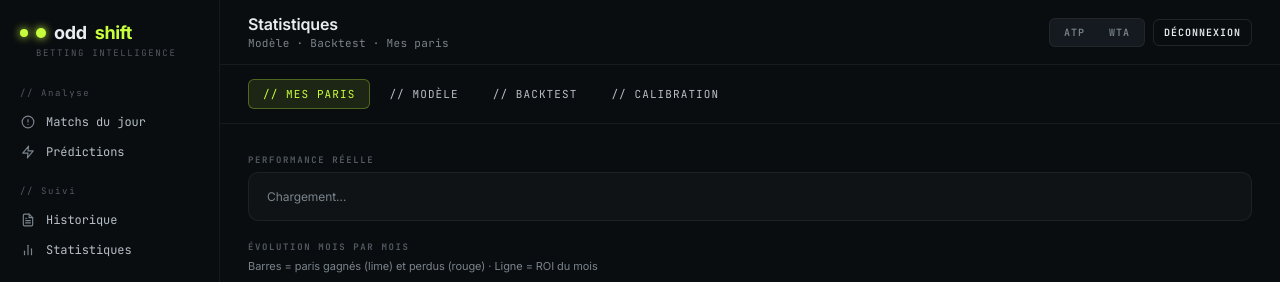
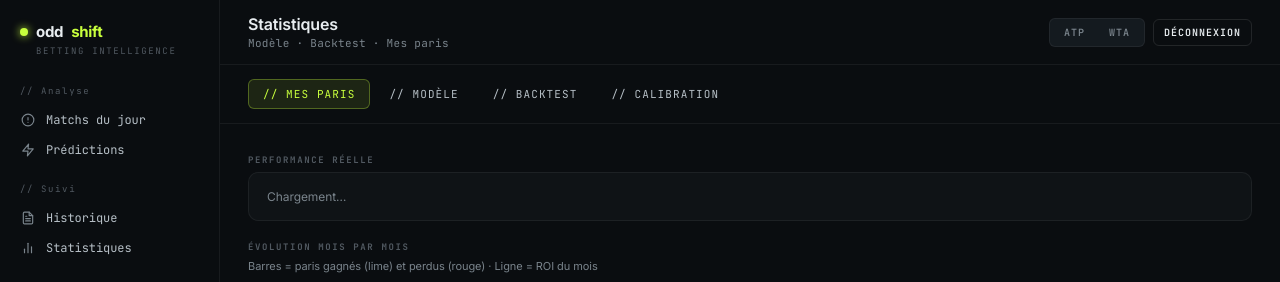
Before and after one commit to SuperBouillou/TennisPredict, a Python web app: template src/webapp/templates/stats.html in a window 1280 px wide. Shown: the top 282 px of the page. Run offline with Jinja, Linux system fonts and the light colour scheme; the template is opened without the code that fills it, so the values that code supplies are empty; some libraries are stand-ins or nearby versions; some web fonts are replaced.

Commit message:
Fix double dot in sidebar, add favicon
- base.html: remove redundant inline dot span (CSS ::before already adds one),
  fix row font styles, add favicon + apple-touch-icon links
- landing.html: add favicon links
- static/img: add oddshift-favicon.png (lime dot symbol)

Co-Authored-By: Claude Sonnet 4.6 <noreply@anthropic.com>

```diff
--- a/src/webapp/templates/base.html
+++ b/src/webapp/templates/base.html
@@ -9,6 +9,8 @@
   <meta name="theme-color" content="#0a0d10">
   <title>{% block title %}Oddshift{% endblock %}</title>
   <link rel="manifest" href="/static/manifest.json">
+  <link rel="icon" type="image/png" href="/static/img/oddshift-favicon.png">
+  <link rel="apple-touch-icon" href="/static/img/oddshift-favicon.png">
   <link rel="preconnect" href="https://fonts.googleapis.com">
   <link rel="preconnect" href="https://fonts.gstatic.com" crossorigin>
   <link href="https://fonts.googleapis.com/css2?family=Inter:wght@400;500;600;700;800&family=JetBrains+Mono:wght@400;500;600&display=swap" rel="stylesheet">
@@ -27,8 +29,7 @@
   {# ── Sidebar ── #}
   <aside class="tp-sidebar">
     <div class="brand">
-      <div class="row" style="display:flex;align-items:center;gap:8px;font-family:var(--font-sans);font-weight:700;letter-spacing:-0.02em;font-size:18px;text-transform:none">
-        <span style="width:10px;height:10px;background:var(--lime);border-radius:50%;box-shadow:0 0 8px var(--lime);flex-shrink:0;display:inline-block"></span>
+      <div class="row" style="font-family:var(--font-sans);font-weight:700;letter-spacing:-0.02em;font-size:15px;text-transform:none">
         odd<span style="color:var(--lime)">shift</span>
       </div>
       <div class="sub">BETTING INTELLIGENCE</div>
--- a/src/webapp/templates/landing.html
+++ b/src/webapp/templates/landing.html
@@ -14,6 +14,8 @@
   <link rel="preconnect" href="https://fonts.googleapis.com">
   <link rel="preconnect" href="https://fonts.gstatic.com" crossorigin>
   <link href="https://fonts.googleapis.com/css2?family=Inter:wght@400;500;600;700;800&family=JetBrains+Mono:wght@400;500;600&display=swap" rel="stylesheet">
+  <link rel="icon" type="image/png" href="/static/img/oddshift-favicon.png">
+  <link rel="apple-touch-icon" href="/static/img/oddshift-favicon.png">
   <link rel="stylesheet" href="/static/css/tokens.css?v=20260426i">
   <link rel="stylesheet" href="/static/css/components.css?v=20260426i">
   <link rel="stylesheet" href="/static/css/mobile.css?v=20260426i">
```
Also changed, not shown: src/webapp/static/img/oddshift-favicon.png (added).
